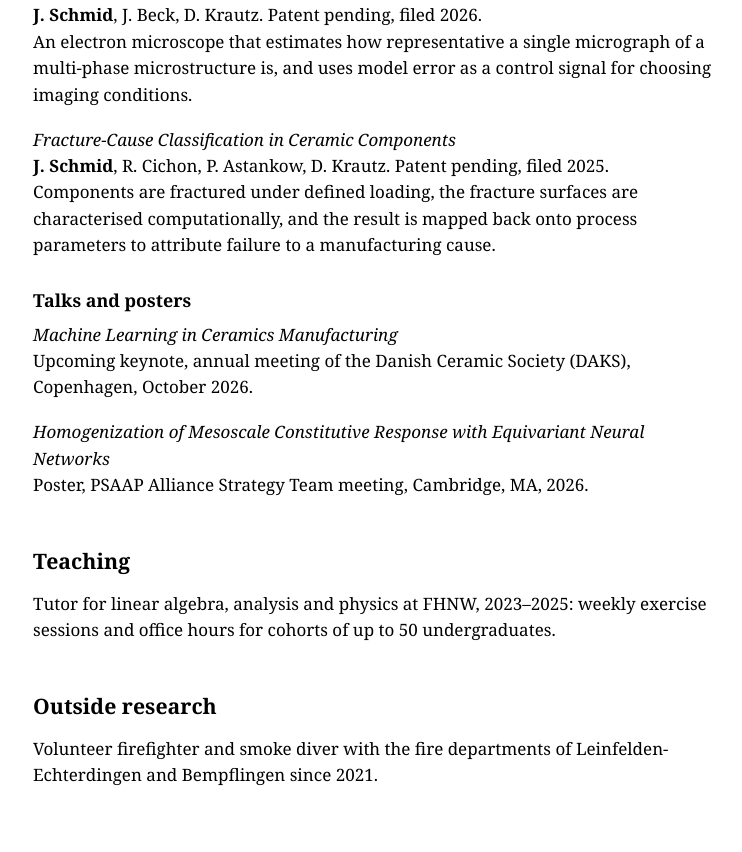
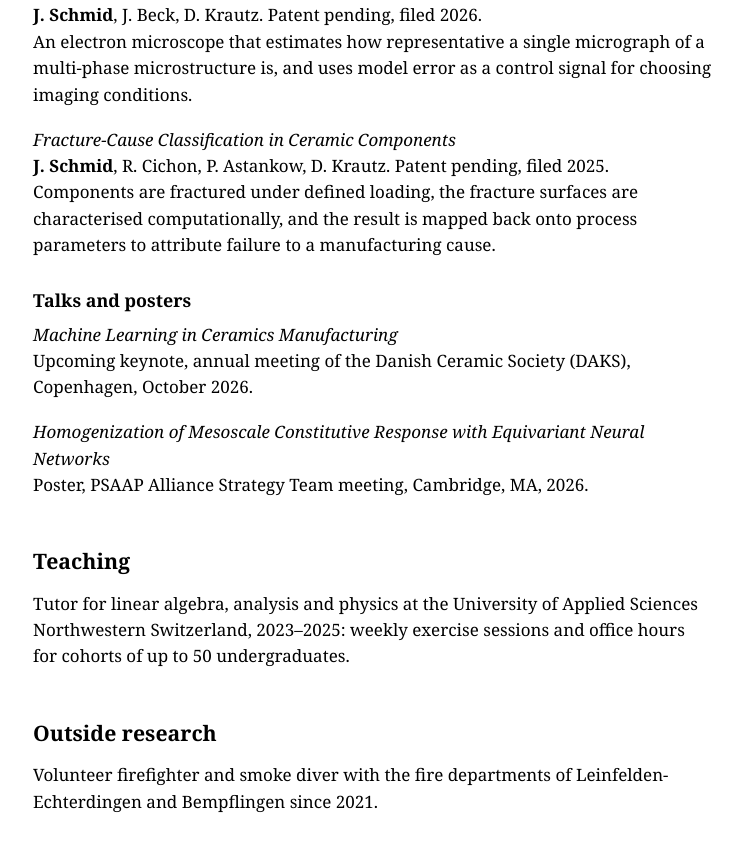
Before and after one commit to Nailujj/nailujj.github.io, a Jekyll site: the page built from index.md, in a window 1280 px wide and 900 px high, scrolled down 2053 px. Shown: the top 852 px of the window, without its empty margins (267-1009 px from the left). Built offline with Jekyll 4.4.1, drawn with Linux system fonts in a browser that asks for light colours; a script that is not in the unit is left out.

Commit message:
fix uni name

```diff
--- a/index.md
+++ b/index.md
@@ -9,7 +9,7 @@ title: Julian Schmid
 
 I am an MSc student in Machine Learning at [Imperial College London](https://www.imperial.ac.uk/) (Department of Mathematics) and a visiting researcher at [MIT](https://mit.edu/) in the group of Professor [Tess Smidt](https://blondegeek.github.io/), where I work on equivariant graph neural network surrogates for the thermo-mechanical response of ceramic microstructures, funded through the [CHEFSI Center](https://chefsi.mit.edu/), a U.S. Department of Energy predictive science center sponsored by the National Nuclear Security Administration.
 
-  I also work full-time as a Data Scientist at [CeramTec](https://www.ceramtec-group.com/en/), where I build deep learning tools for electron-microscopy analysis of ceramic microstructures and statistical methods for understanding materials and experiments.
+I also work full-time as a Data Scientist at [CeramTec](https://www.ceramtec-group.com/en/), where I build deep learning tools for electron-microscopy analysis of ceramic microstructures and statistical methods for understanding materials and experiments.
 
 I am interested in geometric deep learning, equivariant neural networks, and machine learning for physical systems, especially materials and robotics.
 
@@ -77,7 +77,7 @@ My current work asks how much an equivariant graph network actually adds over me
 
 ## Teaching
 
-Tutor for linear algebra, analysis and physics at FHNW, 2023–2025: weekly exercise sessions and office hours for cohorts of up to 50 undergraduates.
+Tutor for linear algebra, analysis and physics at the University of Applied Sciences Northwestern Switzerland, 2023–2025: weekly exercise sessions and office hours for cohorts of up to 50 undergraduates.
 
 ## Outside research
 
```
